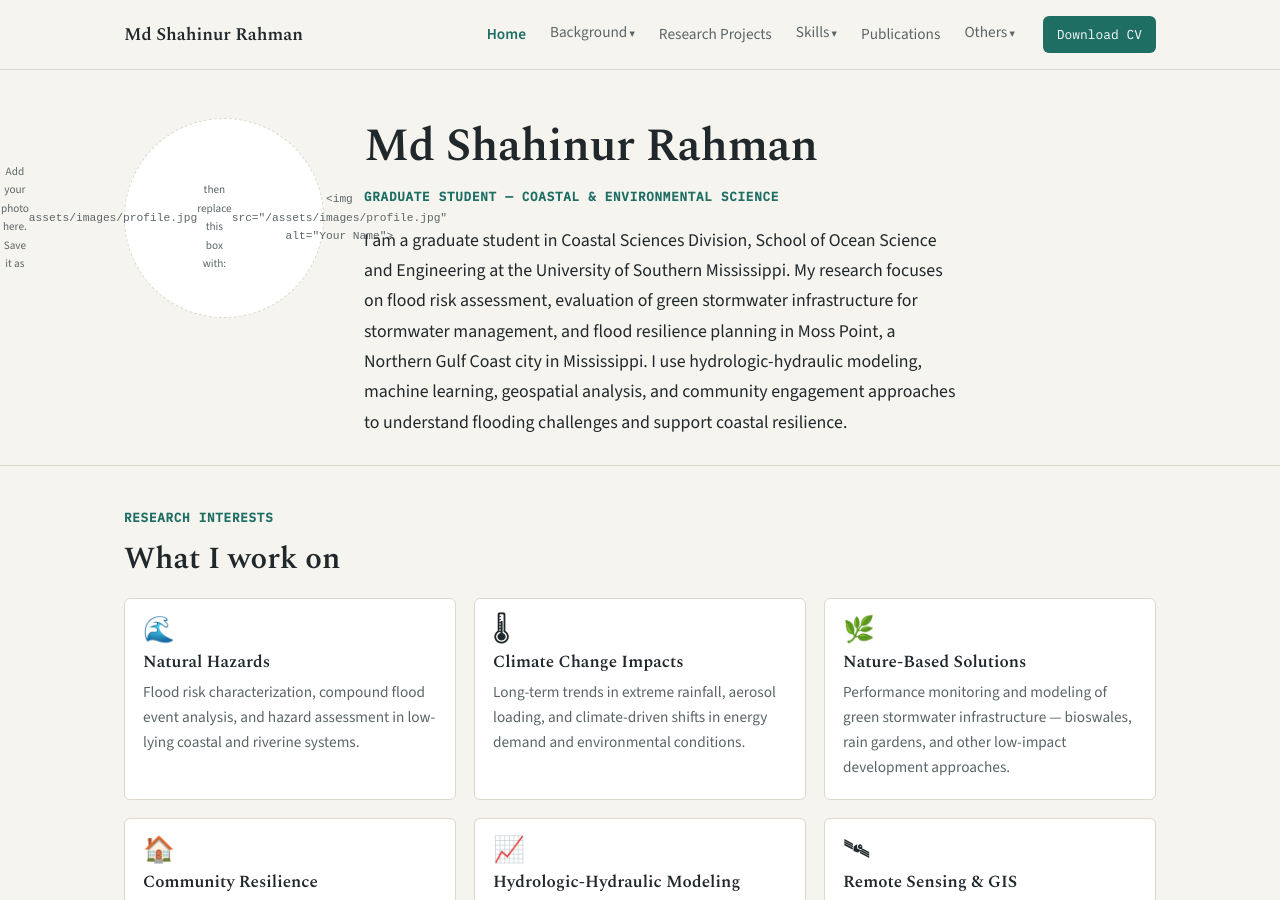
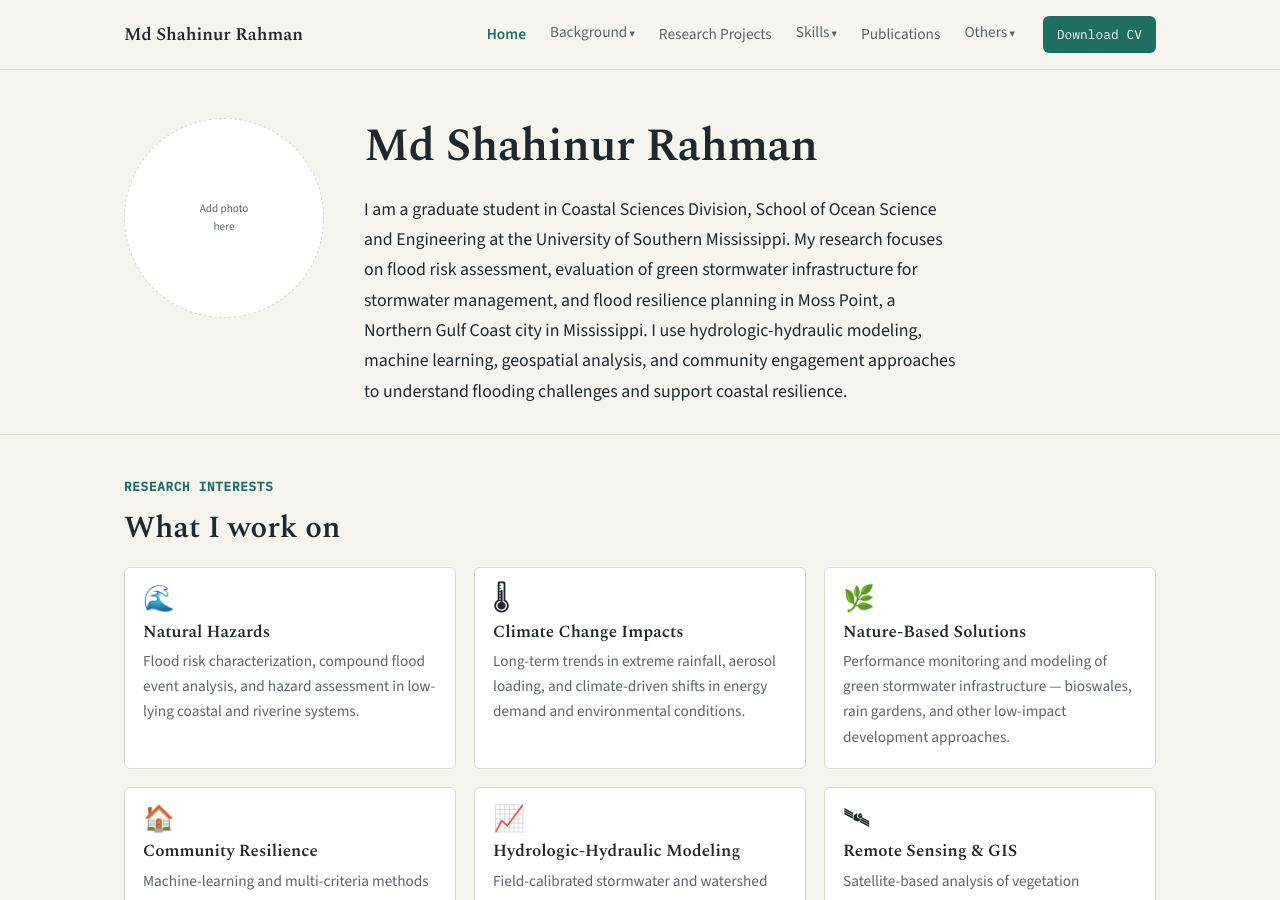
Before and after one commit to Shahinur-Rahman-web/Shahinur-Rahman-web.github.io, a Jekyll site: the page built from index.html, in a window 1280 px wide and 900 px high. Built offline with Jekyll 4.4.1, drawn with Linux system fonts in a browser that asks for light colours.

Commit message:
Update home_hero.html

```diff
--- a/_includes/home_hero.html
+++ b/_includes/home_hero.html
@@ -2,15 +2,11 @@
   <div class="wrap hero-grid">
     <div class="portrait-wrap">
       <div class="portrait-placeholder round">
-        Add your photo here.<br>
-        Save it as <code>assets/images/profile.jpg</code><br>
-        then replace this box with:<br>
-        <code>&lt;img src="/assets/images/profile.jpg" alt="Your Name"&gt;</code>
+        Add photo<br>here
       </div>
     </div>
     <div>
       <h1 class="hero-name">{{ site.name }}</h1>
-      <span class="eyebrow mono hero-eyebrow">{{ site.role | upcase }}</span>
       <p class="hero-bio">{{ site.currently }}</p>
     </div>
   </div>
```
